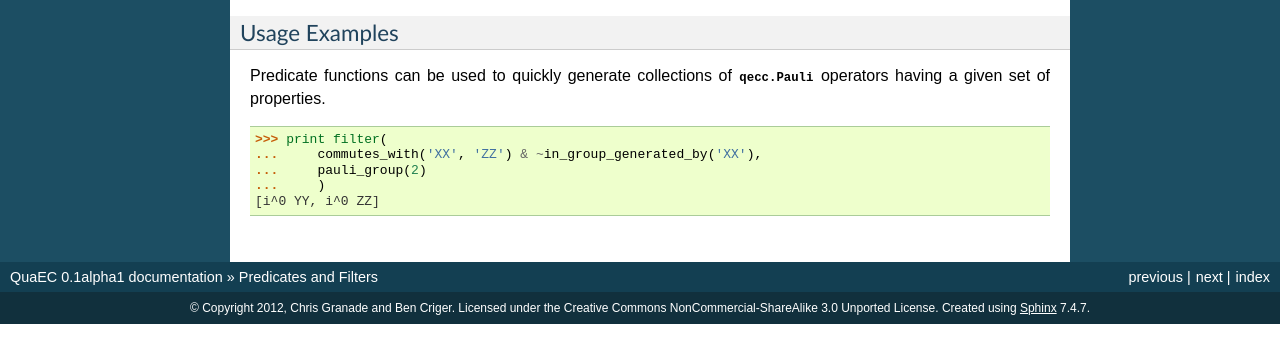
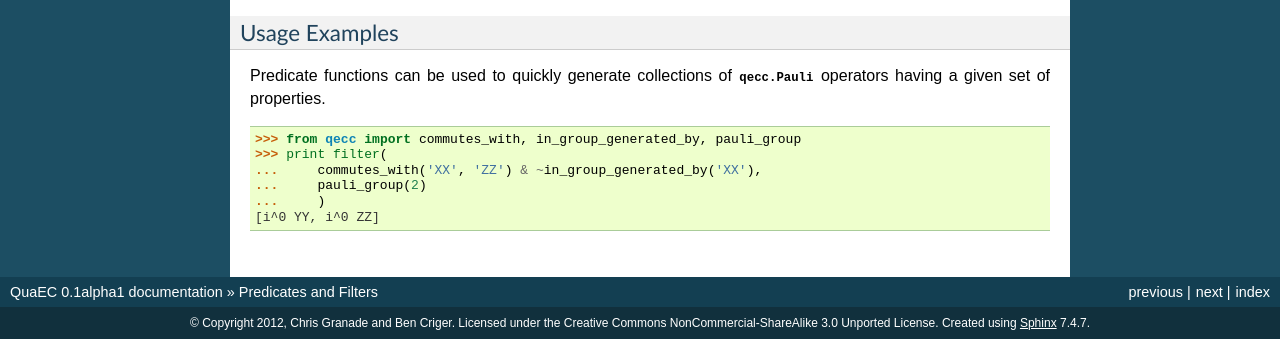
Before and after one commit to cgranade/python-quaec, a Sphinx documentation site: the page built from doc/predicates.rst, in a window 1280 px wide, cut to the strip 898-1237 px from the top of the page. Built offline with Sphinx 7.4.7, drawn with Linux system fonts in a browser that asks for light colours; formulas are drawn with MathJax 3.

Commit message:
Enabled doctest and fixed any failed tests.

```diff
--- a/doc/conf.py
+++ b/doc/conf.py
@@ -28,7 +28,7 @@
 # Add any Sphinx extension module names here, as strings. They can be extensions
 # coming with Sphinx (named 'sphinx.ext.*') or your custom ones.
 #extensions = ['sphinx.ext.autodoc', 'sphinx.ext.intersphinx', 'sphinx.ext.todo', 'sphinx.ext.coverage', 'sphinx.ext.jsmath', 'sphinx.ext.viewcode']
-extensions = ['sphinx.ext.autodoc', 'sphinx.ext.intersphinx', 'sphinx.ext.todo', 'sphinx.ext.coverage', 'sphinx.ext.pngmath', 'sphinx.ext.viewcode']
+extensions = ['sphinx.ext.autodoc', 'sphinx.ext.doctest', 'sphinx.ext.intersphinx', 'sphinx.ext.todo', 'sphinx.ext.coverage', 'sphinx.ext.pngmath', 'sphinx.ext.viewcode']
 
 # Add any paths that contain templates here, relative to this directory.
 templates_path = ['_templates']
--- a/doc/groups.rst
+++ b/doc/groups.rst
@@ -18,6 +18,7 @@
 The :class:`qecc.Pauli` class supports multiplication, tensor products and
 negation by the ``*``, ``&`` and ``-`` operators, respectively.
 
+>>> import qecc
 >>> P = qecc.Pauli('X')
 >>> Q = qecc.Pauli('Y')
 >>> P * Q
--- a/doc/index.rst
+++ b/doc/index.rst
@@ -77,7 +77,7 @@
 Once QuaEC has been installed, it is made available as the :mod:`qecc` package:
 
 >>> import qecc as q
->>> print q.Pauli('XYZ', ph=2)
+>>> print q.Pauli('XYZ', phase=2)
 i^2 XYZ
 
 Next Steps
--- a/doc/predicates.rst
+++ b/doc/predicates.rst
@@ -43,6 +43,7 @@
 Predicate functions can be used to quickly generate collections of
 :class:`qecc.Pauli` operators having a given set of properties.
 
+>>> from qecc import commutes_with, in_group_generated_by, pauli_group
 >>> print filter(
 ...     commutes_with('XX', 'ZZ') & ~in_group_generated_by('XX'),
 ...     pauli_group(2)
```
